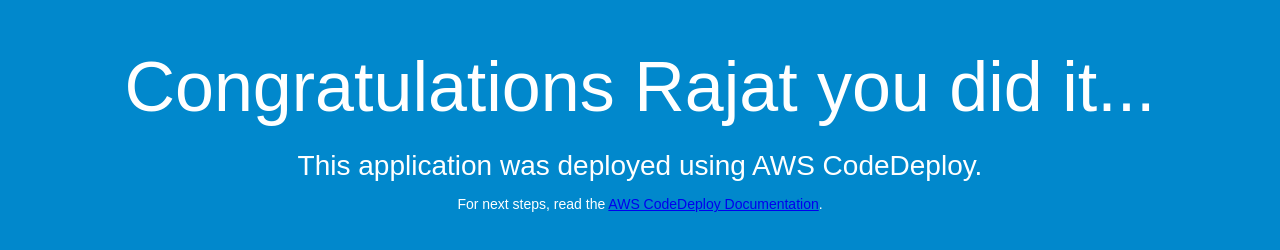
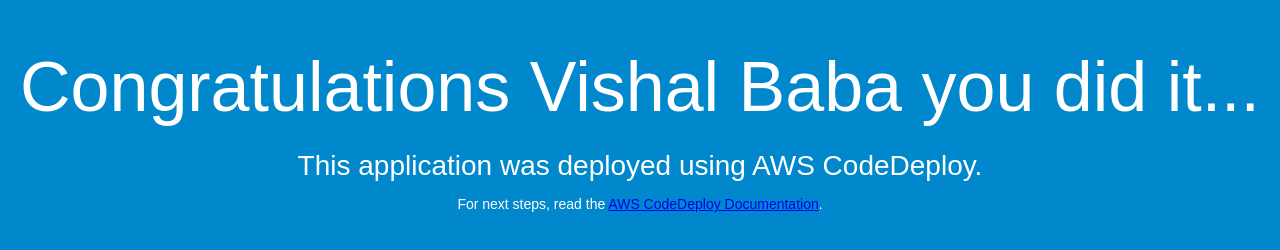
Before and after one commit to rajat-mehta2/WTS-CodeDeploy-Demo, a plain HTML site: page index.html in a window 1280 px wide. Drawn offline with Linux system fonts and the light colour scheme.

Commit message:
updated index.html file

```diff
--- a/index.html
+++ b/index.html
@@ -26,7 +26,7 @@
 </head>
 <body>
   <div align="center">
-    <h1>Congratulations Rajat you did it...</h1>
+    <h1>Congratulations Vishal Baba you did it...</h1>
     <h2>This application was deployed using AWS CodeDeploy.</h2>
     <p>For next steps, read the <a href="http://aws.amazon.com/documentation/codedeploy">AWS CodeDeploy Documentation</a>.</p>
   </div>
```
